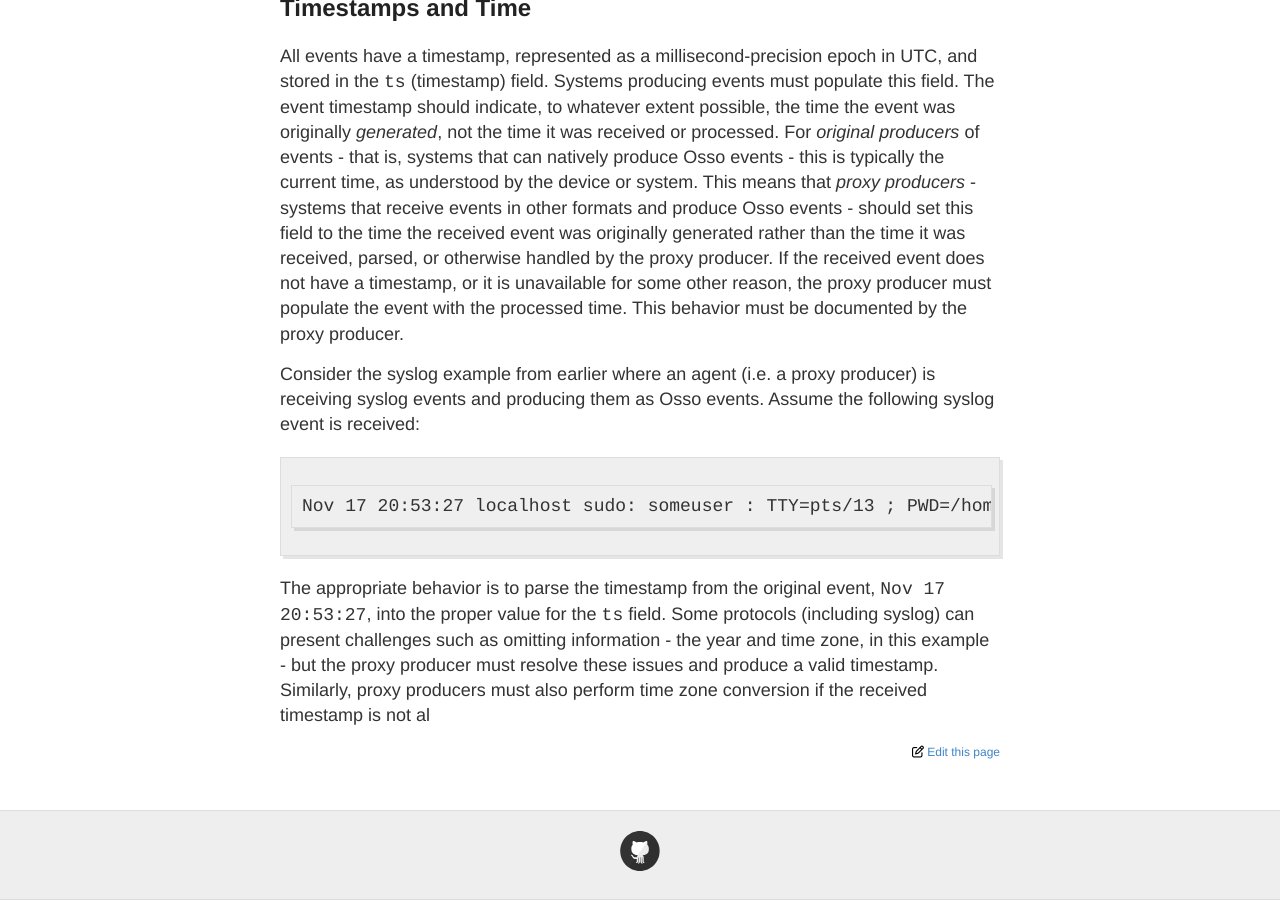
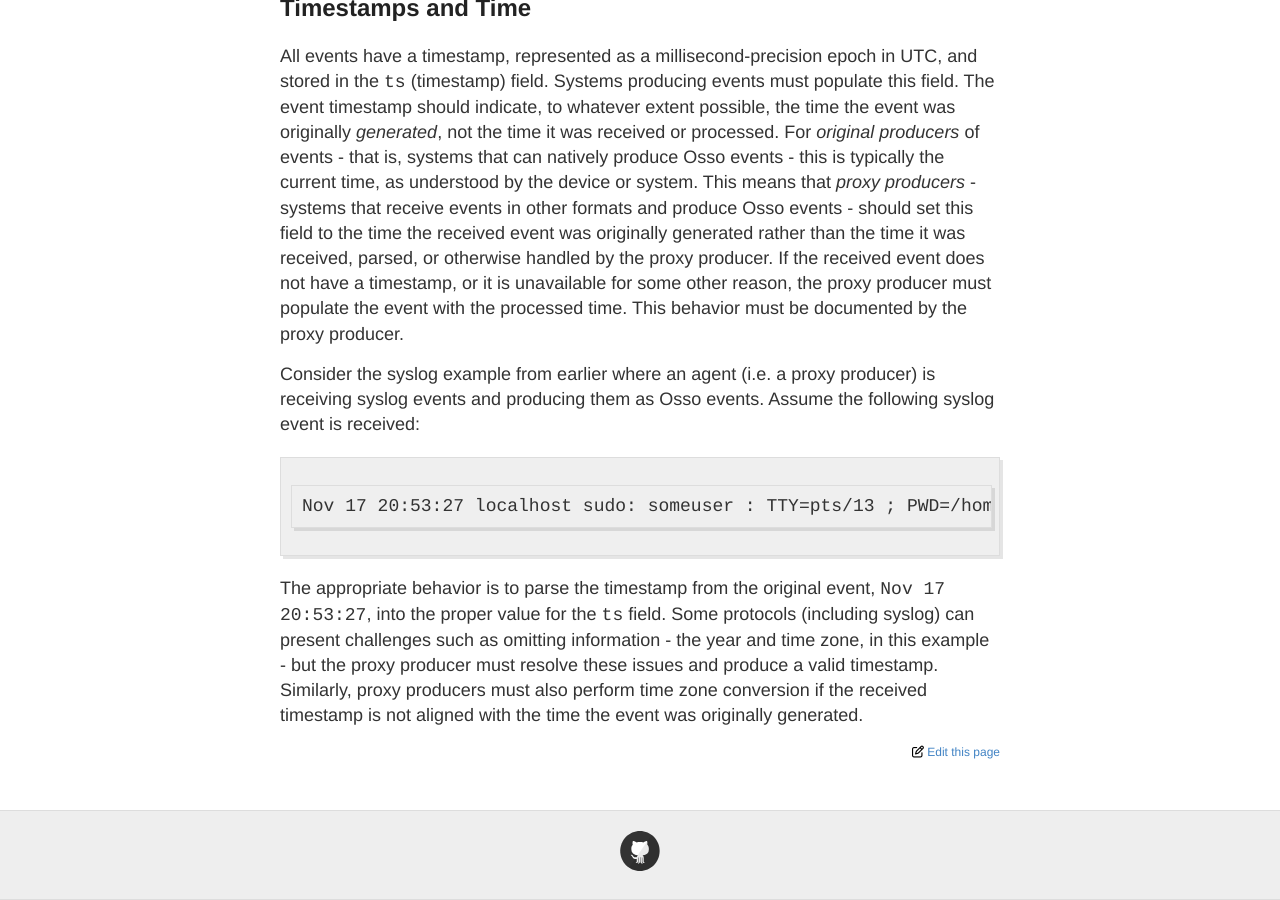
Before and after one commit to osso-project/osso-project.github.com, a Jekyll site: the page built from docs/overview.md, in a window 1280 px wide and 900 px high, scrolled down 3906 px. Built offline with Jekyll 4.4.1, drawn with Linux system fonts in a browser that asks for light colours; nearby versions of some CDN libraries.

Commit message:
Last sentence is incomplete
"Similarly, proxy producers must also
perform time zone conversion if the received timestamp is not al"

```diff
--- a/docs/overview.md
+++ b/docs/overview.md
@@ -187,4 +187,5 @@ The appropriate behavior is to parse the timestamp from the original event,
 (including syslog) can present challenges such as omitting information - the
 year and time zone, in this example - but the proxy producer must resolve these
 issues and produce a valid timestamp. Similarly, proxy producers must also
-perform time zone conversion if the received timestamp is not al
+perform time zone conversion if the received timestamp is not aligned with the
+time the event was originally generated.
```
